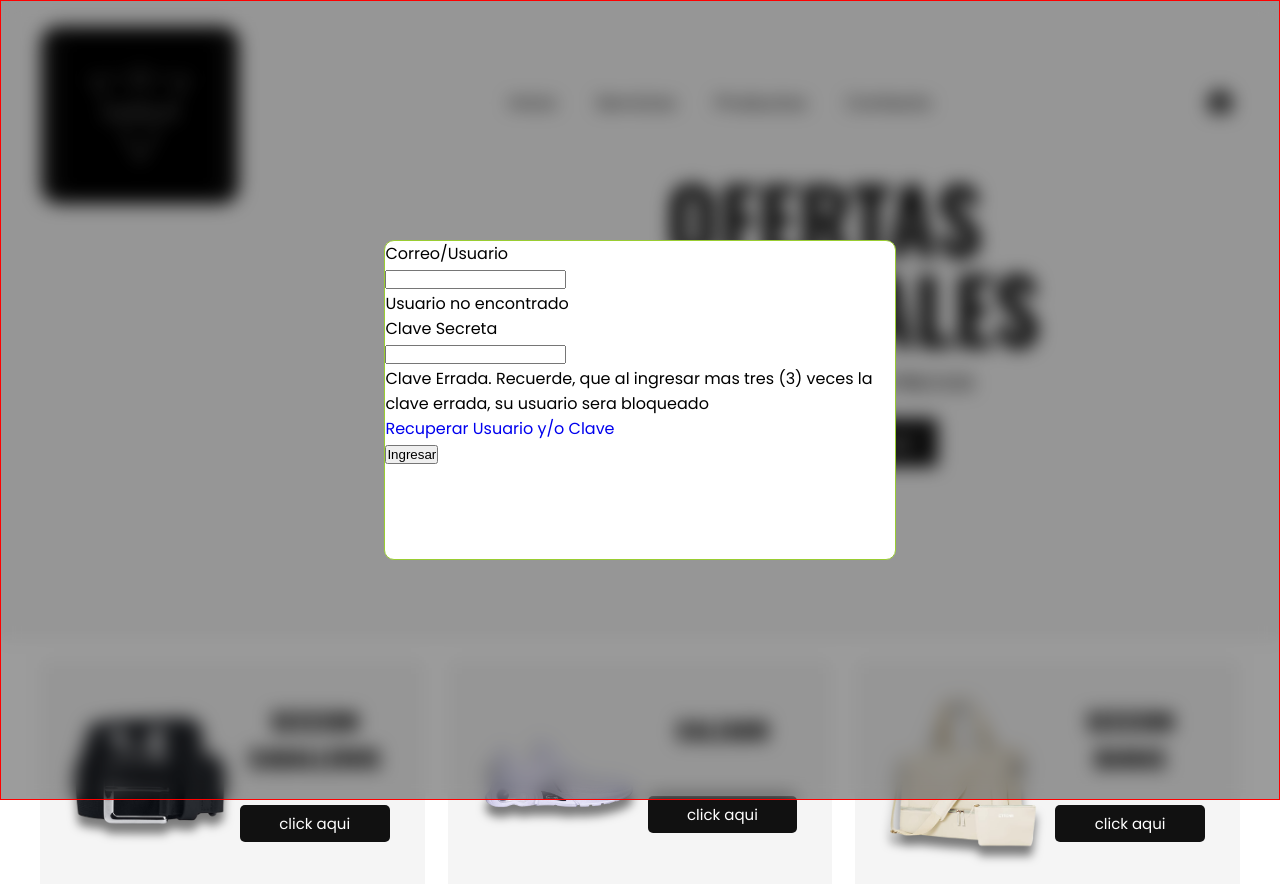
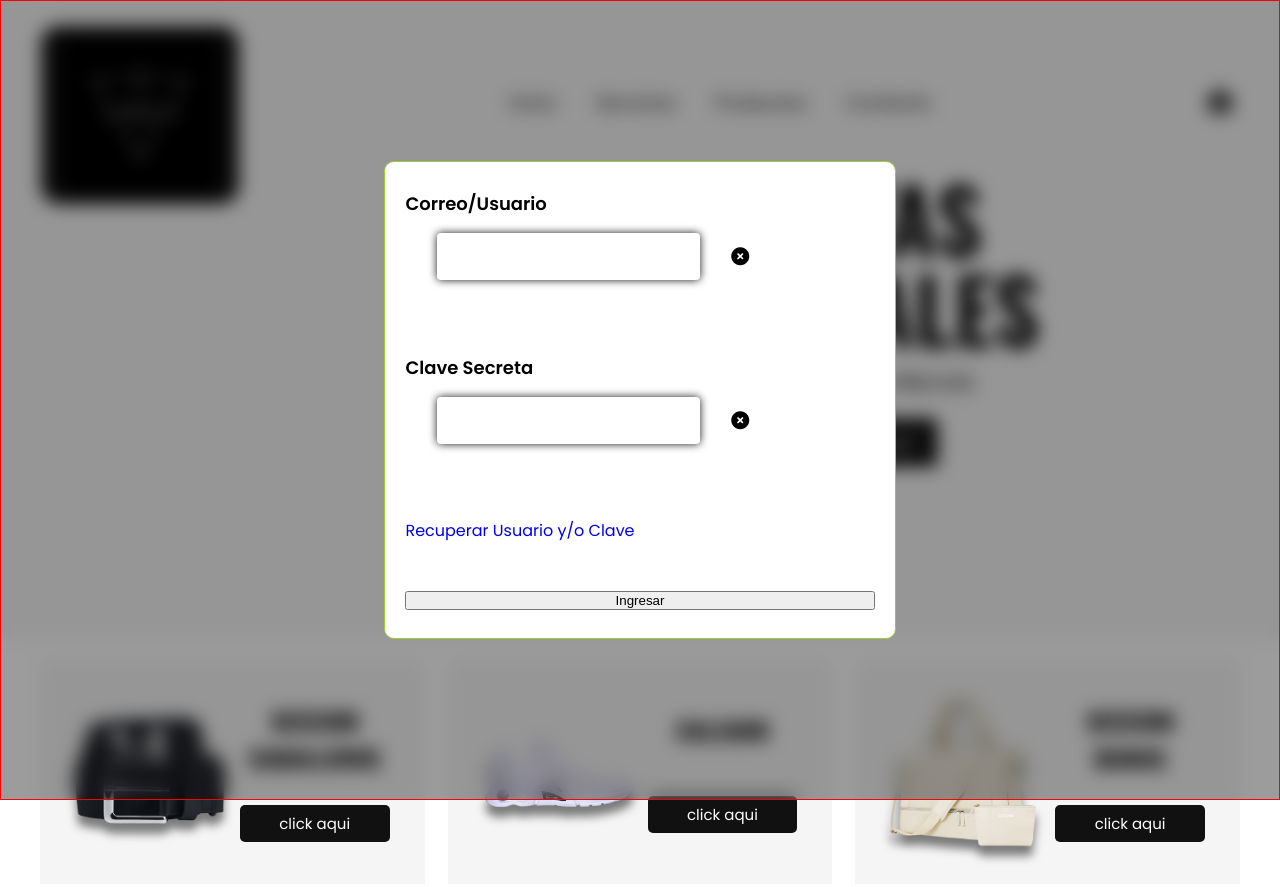
Before and after one commit to Albie14/Tienda-Virtual, a plain HTML site: page html/tiendaIndex.html in a window 1280 px wide. Shown: the top 887 px of the page. Drawn offline with nearby package versions, Linux system fonts and the light colour scheme.

Commit message:
estilos input clave y correo listos

```diff
--- a/html/tiendaIndex.html
+++ b/html/tiendaIndex.html
@@ -13,16 +13,16 @@
             <div class="grupo-datos-ingresar">
                 <laber for="correo-ingresar">Correo/Usuario</laber>
                 <div class="input-correo-ingresar">
-                    <input type="email" name="correo-ingresar" id="correo-ingresar">
-                    <i class="iconoError fa-solid fa-circle-xmark"></i>
+                    <input type="email" name="correo-ingresar" id="correo-ingresar" class="input-ingresar">
+                    <i class="iconoErrorIngresar fa-solid fa-circle-xmark"></i>
                 </div>
                 <p>Usuario no encontrado</p>
             </div>
             <div class="grupo-datos-ingresar">
                 <laber for="correo-clave">Clave Secreta</laber>
                 <div class="input-clave-ingresar">
-                    <input type="password" name="correo-clave" id="clave-ingresar">
-                    <i class="iconoError fa-solid fa-circle-xmark"></i>
+                    <input type="password" name="correo-clave" id="clave-ingresar" class="input-ingresar">
+                    <i class="iconoErrorIngresar fa-solid fa-circle-xmark"></i>
                 </div>
                 <p>Clave Errada. Recuerde, que al ingresar mas tres (3) veces la clave errada, su usuario sera bloqueado</p>
             </div>
--- a/tiendaStyle.css
+++ b/tiendaStyle.css
@@ -17,6 +17,7 @@ body{
     font-family: "Poppins", sans-serif;
     /* para trabajar el div de ingresar */
     position: relative;
+    overflow: hidden;
 }
 
 img{
@@ -826,12 +827,60 @@ th, td{
 }
 .datos-ingresar{
     width: 40%;
-    height: 40%;
+    height: 60%;
     border: 1px solid yellowgreen;
     background: #ffffff;
     border-radius: 10px;
+    display: flex;
+    flex-direction: column;
+    justify-content: space-around;
+    padding: 5px 20px;
+}
+.grupo-datos-ingresar{
+    display: flex;
+    flex-direction: column;
+    justify-content: space-between;
 }
 
+.grupo-datos-ingresar:nth-child(1), .grupo-datos-ingresar:nth-child(2) {
+    height:25%;
+    font-size: 18px;
+    font-weight: 600;
+    font-family: "Poppins", sans-serif;
+
+    p{
+        font-size: 10px;
+        font-family: sans-serif;
+        font-weight: 500;
+        color: red;
+        opacity: 0;
+    }
+}
+
+
+.input-correo-ingresar, .input-clave-ingresar{
+    display: flex;
+    width: 80%;
+    display: flex;
+    justify-content: space-evenly;
+    align-items: center;
+    height: 40%;
+}
+
+.input-ingresar{
+    width: 70%;
+    height: 100%;
+    border-radius: 4px;
+    box-shadow: 0px 0px 8px rgba(0, 0, 0, 0.9);
+    border: 1px solid black;
+    outline: none;
+    border: none;
+}
+.dato-errado-ingresar{
+    border: 1px solid red;
+    box-shadow: 0px 0px 5px rgba(253, 1, 1, 0.9);
+    transition: 0.4s ease all;
+}
 @media(max 300px){
 
 }
```
